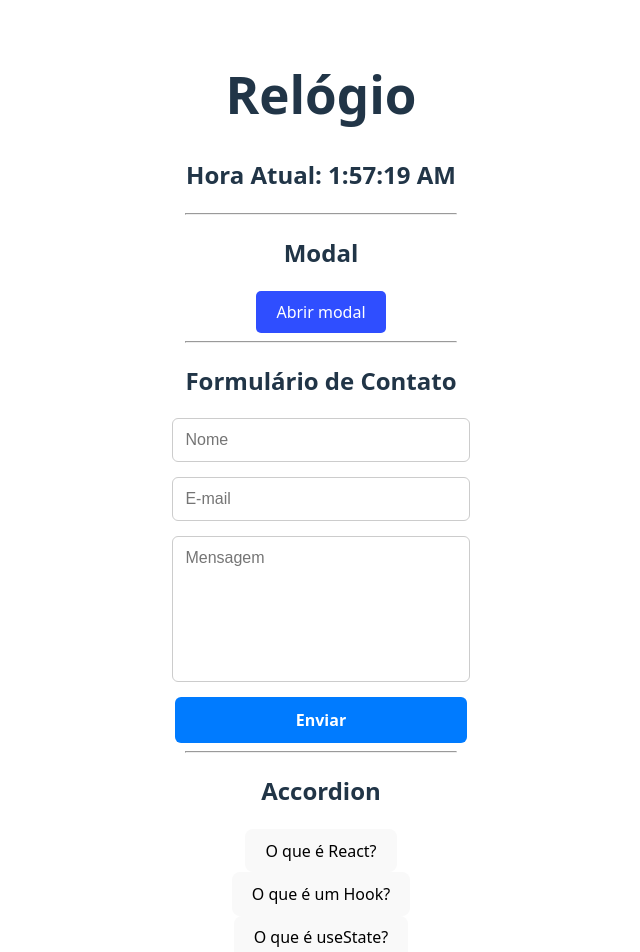
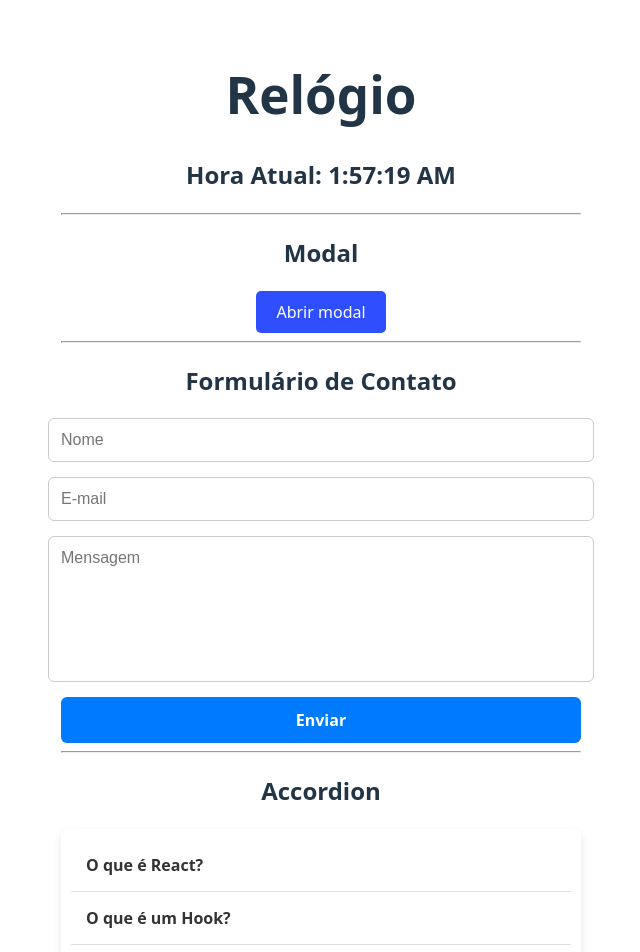
Before and after one commit to gabriellydasi/avanti-innovation-class-2025, a React (Vite) app in the folder react/5_uicomponents/: page / in a window 1280 px wide. Shown: the top 952 px of the page, without its empty margins (319-959 px from the left). Built offline with nearby package versions, Linux system fonts and the light colour scheme.

Commit message:
Seção 03 | Componentes UI | Aula 31 - Desenvolvendo UI Components - Accordion - Estilização css

```diff
--- a/react/5_uicomponents/src/components/Accordion/Accordion.module.css
+++ b/react/5_uicomponents/src/components/Accordion/Accordion.module.css
@@ -0,0 +1,60 @@
+.accordion {
+    width: 500px;
+    margin: 20px auto;
+    background: #ffffff;
+    border-radius: 8px;
+    box-shadow: 0 4px 10px rgba(0, 0, 0, 0.1);
+    padding: 10px;
+}
+
+.item {
+    border-bottom: 1px solid #e0e0e0;
+    overflow: hidden;
+}
+
+.item:last-child {
+    border-bottom: none;
+}
+
+.button {
+    width: 100%;
+    background: none;
+    border: none;
+    border-radius: 0;
+    outline: none;
+    padding: 15px;
+    font-size: 1rem;
+    font-weight: 600;
+    text-align: left;
+    cursor: pointer;
+    transition: background 0.3s ease;
+    display: flex;
+    justify-content: space-between;
+    align-items: center;
+    color: #333333;
+}
+
+.button:focus {
+    outline: none;
+    border-left: 4px solid #000000;
+}
+
+.button:hover {
+    border-left: 4px solid #000000;
+}
+
+.answer {
+    padding: 10px 15px;
+    font-size: 1rem;
+    color: #444444;
+    text-align: justify;
+    opacity: 0;
+    overflow: hidden;
+    transition: all 0.3s ease-in-out;
+}
+
+.item.open .answer {
+    opacity: 1;
+    height: auto;
+    padding: 15px;
+}
--- a/react/5_uicomponents/src/components/ContactForm/ContactForm.module.css
+++ b/react/5_uicomponents/src/components/ContactForm/ContactForm.module.css
@@ -41,7 +41,7 @@ textarea {
     border-radius: 6px;
     cursor: pointer;
     transition: background 0.3s ease;
-    width: 108%;
+    width: 100%;
 }
 
 .button:hover {
```
